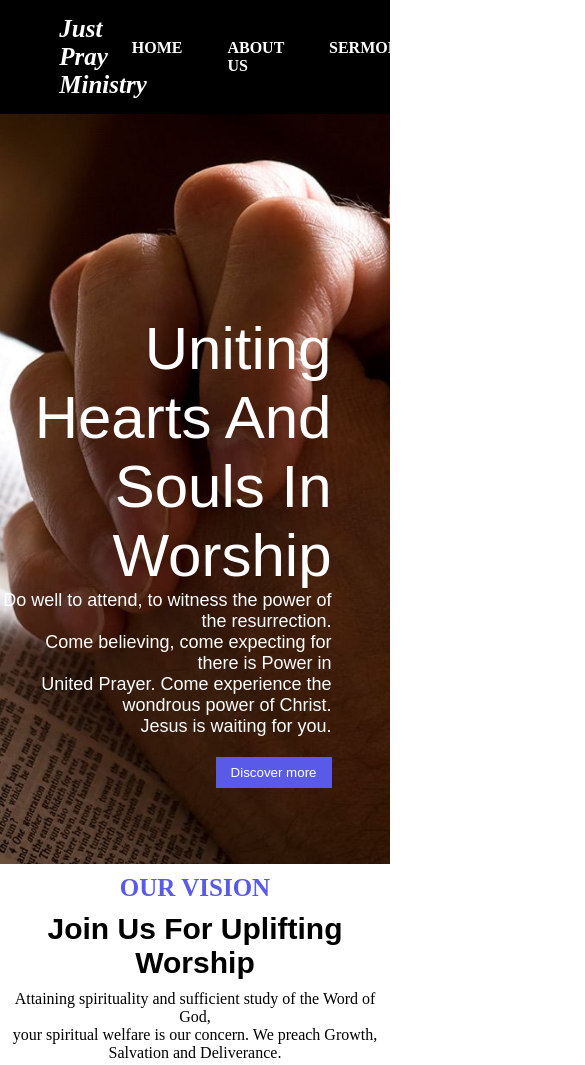
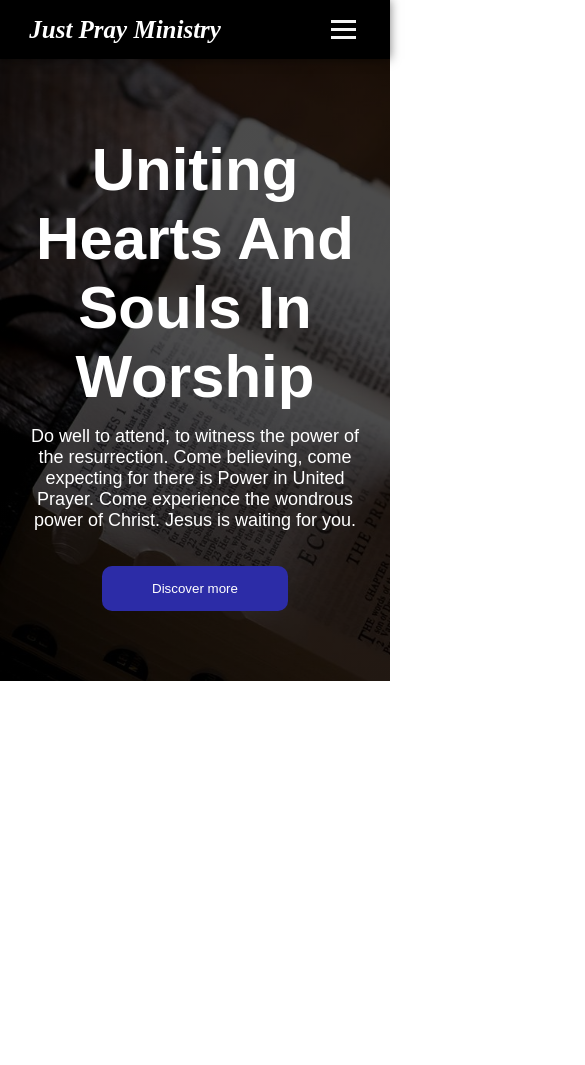
Before and after one commit to UMARKS-TECHNOLOGIES/just-jesus-prayer-ministries, a plain HTML site: page index.html in a window 390 px wide. Shown: the top 1065 px of the page, 585 px wide, since content can reach past the window. After the commit the page ends 844 px from the top, so only its background shows below. Drawn offline with Linux system fonts and the light colour scheme.

Commit message:
added burger menu in html, styled and added JavaScript functionality of toggle; mobile responsiveness done for header and hero section

```diff
--- a/index.css
+++ b/index.css
@@ -1,11 +1,19 @@
 * {
-  margin: 0px;
-  padding: 0px;
+  margin: 0;
+  padding: 0;
+  box-sizing: border-box;
+  scroll-behavior: smooth;
 }
 
 .header {
   width: 100%;
   background: #000;
+  position:fixed;
+  top:0;
+  right:0;
+  left:0;
+  z-index:999;
+  box-shadow: 0px 0px 10px rgba(0, 0, 0, 0.5);
 }
 
 .header .container {
@@ -20,80 +28,104 @@
 .header .container .logo h1 {
   font-style: italic;
   font-size: 25px;
-  position: relative;
-  left: 30px;
   color: #fff;
 }
 
 .header .container .menu ul {
   display: flex;
-  margin-right: 30px;
-  position: relative;
-  right: 30px;
 }
 
 .header .container .menu ul li {
-  margin-left: 45px;
-  align-items: center;
+  padding: 0px 10px;
   list-style: none;
 }
 
 .header .container .menu ul li a {
   text-decoration: none;
   color: #fff;
-  font-weight: 550;
+  font-weight: 500;
+  font-size:13px;
 }
 
 .header .container .menu ul li a:hover {
   border-bottom: 2px solid whitesmoke;
   color: #fff;
+  transition:all 1s ease-in-out;
+}
+.header .container .burger{
+  display:none;
+  cursor:pointer;
+  z-index:9999;
+  position: relative;
+}
+.header .container .burger div{
+  width:25px;
+  height:3px;
+  background-color:whitesmoke;
+  margin:5px;
+  transition:all .5s ease-in-out;
+  z-index:9999;
 }
 
 .hero {
+  top:15px;
   width: 100%;
-  background-image: url(/library/hands.jpg);
+  background-image:linear-gradient(rgba(0,0,0,0.7), rgba(0,0,0,0.7)),url(/library/hands.jpg);
   background-position: center;
   background-repeat: no-repeat;
   background-size: cover;
+  position:relative;
 }
 
 .hero .container {
-  width: 85%;
-  height: 550px;
-  margin: auto;
-  padding-top: 200px;
-  padding-right: 90px;
+  width: 65%;
+  display:flex;
+  flex-direction:column;
+  gap:15px;
+  padding:150px 150px;
 }
 
 .hero .container h1 {
   color: #fff;
   font-size: 60px;
   font-family: arial;
-  font-weight: 500;
-  text-align: right;
+  font-weight: 700;
+  text-align: left;
+  margin-top:20px;
 }
 
 .hero .container p {
   color: #fff;
   font-family: arial;
   font-size: 18px;
-  text-align: right;
+  text-align: left;
+}
+
+.hero .container p.p {
+  display:none;
 }
 
 .hero .container button {
-  padding: 8px 15px;
+  width:40%;
+  padding: 18px 0px;
   margin-top: 20px;
-  background: rgb(90, 90, 233);
+  background: rgb(44, 44, 167);
   border: none;
   outline: none;
   float: right;
   cursor: pointer;
+  border-radius:10px;
+  transition:all .5s ease-in-out;
 }
 
 .hero .container button a {
   text-decoration: none;
   font: 20px;
   color: #fff;
+}
+
+.hero .container button:hover {
+  background: rgb(30, 30, 142);
 }
 
 .vision {
@@ -451,3 +483,138 @@
   font-style: italic;
   font-size: 25px;
 }
+
+.header .container .burger .line1.toggle{
+  opacity: 1;
+  transform: rotate(-45deg) translate(-5px, 6px);
+}
+
+.header .container .burger .line2.toggle{
+  opacity: 0;
+}
+
+.header .container .burger .line3.toggle{
+  opacity: 1;
+  transform: rotate(45deg) translate(-5px, -6px);
+}
+
+
+@media only screen and (max-width:768px){
+  .header .container::before{
+    content:'';
+    width:100vw;
+    height:100vh;
+    background-color:rgba(0, 0, 0, .5);
+    position:fixed;
+    top:0;left:0;right:0;bottom:0;
+    display:var(--containerBefore, none);
+  }
+
+  .header .container .burger {
+    display:block;
+    z-index:9999;
+    position: relative;
+  }
+
+  .header .container .menu {
+    position:fixed;
+    z-index:1;
+    top:65px;
+    right:15px;
+    left:15px;
+    bottom:15px;
+    background-color:#0c0a0a;
+    border-radius:20px;
+    transform: translateY(-150%);
+    transition: all .5s ease-in-out;
+    box-shadow: 0 0 10px rgba(0, 0, 0, 0.6);
+    padding:30px 10px;
+  }
+
+  .header .container .menu.active{
+    transform: translateY(0%);
+  }
+
+  .header .container .menu ul{
+    display:flex;
+    flex-direction:column;
+    gap:25px;
+  }
+
+  .header .container .menu ul li a {
+    text-decoration: none;
+    color: #fff;
+    font-weight: 500;
+  }
+
+  .header .container .menu ul li a.contact-us{
+    display: inline-block;
+    width:100%;
+    background-color:red;
+    padding:10px;
+    text-align:center;
+    border-radius:10px;
+  }
+
+  .hero {
+    background-position: left top;
+    background-size: cover;
+  }
+
+  .hero .container {
+    width: 95%;
+    margin:auto;
+    display:flex;
+    flex-direction:column;
+    align-items:center;
+    text-align:center;
+    gap:15px;
+    padding:70px 0px;
+  }
+
+  .hero .container h1 {
+    text-align: center;
+    margin-top:50px;
+  }
+
+  .hero .container p {
+    display:none;
+  }
+
+  .hero .container p.p {
+    display:block;
+    color: #fff;
+    font-family: arial;
+    font-size: 18px;
+    text-align: center;
+    width:95%;
+    margin:auto;
+  }
+
+  .hero .container button {
+    width:50%;
+    padding: 15px 0px;
+  }
+
+  .hero .container button a {
+    text-decoration: none;
+    font: 20px;
+    color: #fff;
+  }
+}
+
+
+::-webkit-scrollbar {
+  width: 4px;
+}
+
+::-webkit-scrollbar-track {
+  background: #f1f1f1;
+}
+
+::-webkit-scrollbar-thumb {
+  background: #ffa500;
+}
+::-webkit-scrollbar-button {
+  display: none;
+}
--- a/index.html
+++ b/index.html
@@ -3,7 +3,7 @@
 
 <head>
     <meta charset="UTF-8">
-    <meta name="viewport" content="width=device-width, initial-scale=1.0">
+    <meta name="viewport" content="width=device-width, initial-scale=1.0, minimum-scale=1.0">
     <link rel="stylesheet" href="/library/boxicons-2.1.4/css/boxicons.css">
     <link rel="stylesheet" href="index.css">
     <title>Just Pray Ministry</title>
@@ -15,18 +15,24 @@
             <div class="logo">
                 <h1>Just Pray Ministry</h1>
             </div>
-            <div class="menu">
+            <div class="menu" id="nav-menu">
                 <ul>
                     <li><a href="#">HOME</a></li>
                     <li><a href="#">ABOUT US</a></li>
                     <li><a href="#">SERMONS</a></li>
                     <li><a href="#">EVENTS</a></li>
                     <li><a href="#">RESOURCES</a></li>
-                    <li><a href="#">CONTACT US</a></li>
+                    <li><a href="#" class="contact-us">CONTACT US</a></li>
                 </ul>
+            </div>
+            <div class="burger" id="burger">
+                <div class="line1"></div>
+                <div class="line2"></div>
+                <div class="line3"></div>
             </div>
         </div>
     </div>
+
     <div class="hero">
         <div class="container">
             <h1> Uniting Hearts And <br> <span>Souls In Worship</span></h1>
@@ -34,10 +40,15 @@
                 is Power in <br> United Prayer. Come experience the wondrous power of Christ. <br> Jesus is waiting for
                 you.
             </p>
+            <p class="p">Do well to attend, to witness the power of the resurrection. Come believing, come expecting for there
+                is Power in United Prayer. Come experience the wondrous power of Christ. Jesus is waiting for
+                you.
+            </p>
             <button><a href="#">Discover more</a></button>
         </div>
     </div>
-    <div class="vision">
+
+    <!-- <div class="vision">
         <h1>OUR VISION</h1>
         <h2>Join Us For Uplifting Worship</h2>
         <p>Attaining spirituality and sufficient study of the Word of God, <br> your spiritual welfare is our concern.
@@ -76,14 +87,16 @@
                 </p>
             </div>
         </div>
-    </div>
-    <div class="mission">
+    </div> -->
+
+    <!-- <div class="mission">
         <div class="overlay">
             <h1>OUR MISSION</h1>
             <p>We exist to empower disciples, lead by examples and <br>change communities for better</p>
         </div>
-    </div>
-    <div class="values">
+    </div> -->
+
+    <!-- <div class="values">
         <div class="overlay">
             <h1>OUR CORE VALUES</h1>
             <li>We put God first in everything we do. </li>
@@ -91,8 +104,9 @@
             <li>We put Love in everything we do.</li>
             <li>We desire to feel at home for everyone who enters our door.</li>
         </div>
-    </div>
-    <div class="events">
+    </div> -->
+
+    <!-- <div class="events">
         <h1>UPCOMING EVENTS</h1>
         <div class="growth">
             <h2>Grow with Christ</h2>
@@ -106,8 +120,9 @@
             <p>Love Conference 2024 is happening on April 10th-14th, 2024 in the City of Port Harcout. You can't afford
                 to miss it...</p>
         </div>
-    </div>
-    <div class="activities">
+    </div> -->
+
+    <!-- <div class="activities">
         <div class="top">
             <li><a href="#">SERMONS</a></li>
             <li><a href="#">EVENTS</a></li>
@@ -151,8 +166,9 @@
                 </div>
             </div>
         </div>
-    </div>
-    <div class="footer">
+    </div> -->
+
+    <!-- <div class="footer">
         <div class="one">
             <ul>
                 <li><a href="#">Home</a></li>
@@ -187,7 +203,9 @@
             <i class='bx bxl-instagram'></i>
             <h3>Just Pray Ministry</h3>
         </div>
-    </div>
+    </div> -->
+
+    <script src="/index.js"></script>
 </body>
 
 </html>
--- a/index.js
+++ b/index.js
@@ -0,0 +1,27 @@
+const navSlide = () => {
+    const navMenu = document.querySelector('.header .container .menu');
+    const burger = document.querySelector('.header .container .burger');
+    const burger1 = document.querySelector('.header .container .burger .line1');
+    const burger2 = document.querySelector('.header .container .burger .line2');
+    const burger3 = document.querySelector('.header .container .burger .line3');
+    let navContainer = document.querySelector('.header .container');
+    const before = window.getComputedStyle(navContainer, '::before');
+    // console.log(before.display);
+
+    burger.addEventListener('click', () => {
+        navMenu.classList.toggle('active');
+        burger.classList.toggle('toggle');
+        burger1.classList.toggle('toggle');
+        burger2.classList.toggle('toggle');
+        burger3.classList.toggle('toggle');
+        if (burger.className.includes('toggle')) {
+            navContainer.style.setProperty('--containerBefore', 'block');
+        } else {
+            navContainer.style.setProperty('--containerBefore', 'none');
+        }
+    });
+
+
+};
+
+navSlide();
```
